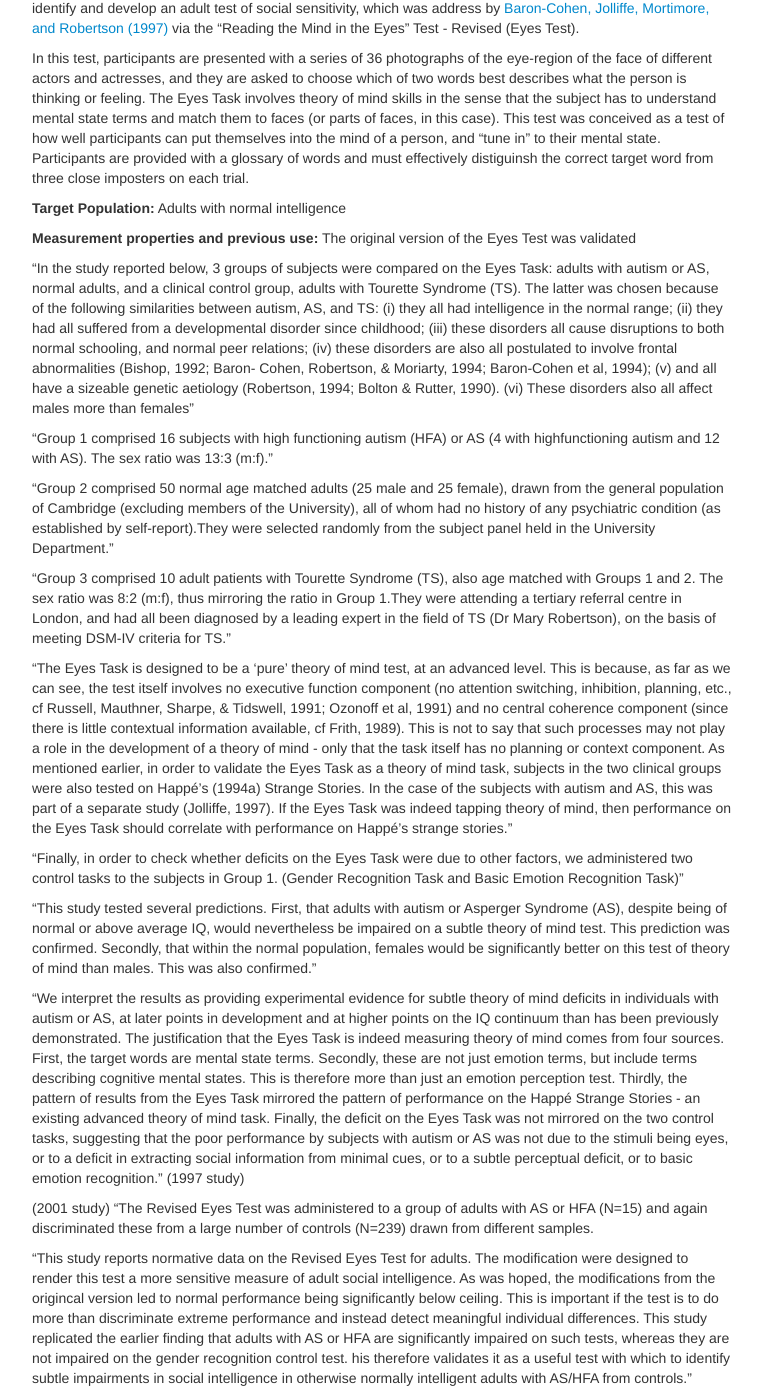
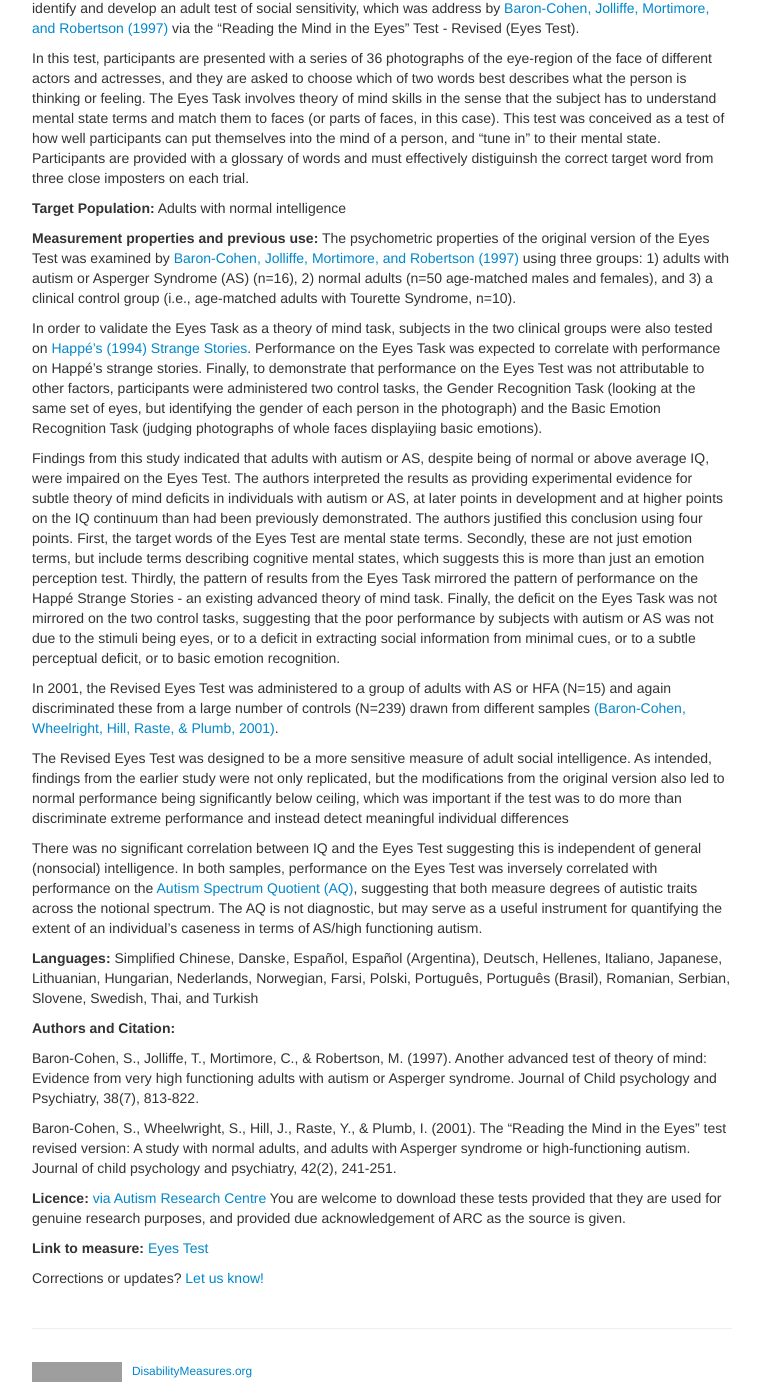
Before and after one commit to mjmaenner/disabilitymeasures, a Jekyll site: the page built from EyesTest_Adult/index.md, in a window 1280 px wide and 1400 px high, scrolled down 284 px. Shown: the whole window, without its empty margins (258-1020 px from the left). Built offline with Jekyll 4.4.1, drawn with Linux system fonts in a browser that asks for light colours; some of the changed text lies outside the part shown; grey boxes are pictures that could not be loaded.

Commit message:
completed psychometric properties

```diff
--- a/EyesTest_Adult/index.md
+++ b/EyesTest_Adult/index.md
@@ -19,75 +19,18 @@ In this test, participants are presented with a series of 36 photographs of the
 
 **Target Population:** Adults with normal intelligence
 
-**Measurement properties and previous use:** The original version of the Eyes Test was validated
+**Measurement properties and previous use:** The psychometric properties of the original version of the Eyes Test was examined by [Baron-Cohen, Jolliffe, Mortimore, and Robertson (1997)](https://www.ncbi.nlm.nih.gov/pubmed/9363580) using three groups: 1) adults with autism or Asperger Syndrome (AS) (n=16), 2) normal adults (n=50 age-matched males and females), and 3) a clinical control group (i.e., age-matched adults with Tourette Syndrome, n=10).
 
-"In the study reported below, 3 groups of subjects were compared on the Eyes Task:
-adults with autism or AS, normal adults, and a clinical control group, adults with
-Tourette Syndrome (TS). The latter was chosen because of the following similarities
-between autism, AS, and TS: (i) they all had intelligence in the normal range; (ii) they
-had all suffered from a developmental disorder since childhood; (iii) these disorders all
-cause disruptions to both normal schooling, and normal peer relations; (iv) these
-disorders are also all postulated to involve frontal abnormalities (Bishop, 1992; Baron-
-Cohen, Robertson, & Moriarty, 1994; Baron-Cohen et al, 1994); (v) and all have a
-sizeable genetic aetiology (Robertson, 1994; Bolton & Rutter, 1990). (vi) These disorders
-also all affect males more than females"
+In order to validate the Eyes Task as a theory of mind task, subjects in the two clinical groups were also tested on [Happé’s (1994) Strange Stories](https://link.springer.com/article/10.1007/BF02172093). Performance on the Eyes Task was expected to correlate with performance on Happé’s strange stories. Finally, to demonstrate that performance on the Eyes Test was not attributable to other factors, participants were administered two control tasks, the Gender Recognition Task (looking at the same set of eyes, but identifying the gender of each person in the photograph) and the Basic Emotion Recognition Task (judging photographs of whole faces displayiing basic emotions).
 
-"Group 1 comprised 16 subjects with high functioning autism (HFA) or AS (4 with highfunctioning
-autism and 12 with AS). The sex ratio was 13:3 (m:f)."
+Findings from this study indicated that adults with autism or AS, despite being of normal or above average IQ, were impaired on the Eyes Test. The authors interpreted the results as providing experimental evidence for subtle theory of mind
+deficits in individuals with autism or AS, at later points in development and at higher points on the IQ continuum than had been previously demonstrated. The authors justified this conclusion using four points. First, the target words of the Eyes Test are mental state terms. Secondly, these are not just emotion terms, but include terms describing cognitive mental states, which suggests this is more than just an emotion perception test. Thirdly, the pattern of results from the Eyes Task mirrored the pattern of performance on the Happé Strange Stories - an existing advanced theory of mind task. Finally, the deficit on the Eyes Task was not mirrored on the two control tasks, suggesting that the poor performance by subjects with autism or AS was not due to the stimuli being eyes, or to a deficit in extracting social information from minimal cues, or to a subtle perceptual deficit, or to basic emotion recognition.
 
-"Group 2 comprised 50 normal age matched adults (25 male and 25 female), drawn from
-the general population of Cambridge (excluding members of the University), all of whom
-had no history of any psychiatric condition (as established by self-report).They were
-selected randomly from the subject panel held in the University Department."
+In 2001, the Revised Eyes Test was administered to a group of adults with AS or HFA (N=15) and again discriminated these from a large number of controls (N=239) drawn from different samples [(Baron-Cohen, Wheelright, Hill, Raste, & Plumb, 2001)](https://www.cambridge.org/core/journals/journal-of-child-psychology-and-psychiatry-and-allied-disciplines/article/the-reading-the-mind-in-the-eyes-test-revised-version-a-study-with-normal-adults-and-adults-with-asperger-syndrome-or-high-functioning-autism/269621E672E0CD4CD20C33582130A8FB).
 
-"Group 3 comprised 10 adult patients with Tourette Syndrome (TS), also age matched
-with Groups 1 and 2. The sex ratio was 8:2 (m:f), thus mirroring the ratio in Group
-1.They were attending a tertiary referral centre in London, and had all been diagnosed by
-a leading expert in the field of TS (Dr Mary Robertson), on the basis of meeting DSM-IV
-criteria for TS."
+The Revised Eyes Test was designed to be a more sensitive measure of adult social intelligence. As intended, findings from the earlier study were not only replicated, but the modifications from the original version also led to normal performance being significantly below ceiling, which was important if the test was to do more than discriminate extreme performance and instead detect meaningful individual differences
 
-"The Eyes Task is designed to be a ‘pure’ theory of mind test, at an advanced level. This is
-because, as far as we can see, the test itself involves no executive function component
-(no attention switching, inhibition, planning, etc., cf Russell, Mauthner, Sharpe, &
-Tidswell, 1991; Ozonoff et al, 1991) and no central coherence component (since there is
-little contextual information available, cf Frith, 1989). This is not to say that such
-processes may not play a role in the development of a theory of mind - only that the task
-itself has no planning or context component. As mentioned earlier, in order to validate
-the Eyes Task as a theory of mind task, subjects in the two clinical groups were also
-tested on Happé’s (1994a) Strange Stories. In the case of the subjects with autism and
-AS, this was part of a separate study (Jolliffe, 1997). If the Eyes Task was indeed
-tapping theory of mind, then performance on the Eyes Task should correlate with
-performance on Happé’s strange stories."
-
-"Finally, in order to check whether deficits on the Eyes Task were due to other factors, we
-administered two control tasks to the subjects in Group 1. (Gender Recognition Task and Basic Emotion Recognition Task)"
-
-"This study tested several predictions. First, that adults with autism or Asperger Syndrome
-(AS), despite being of normal or above average IQ, would nevertheless be impaired on a
-subtle theory of mind test. This prediction was confirmed. Secondly, that within the
-normal population, females would be significantly better on this test of theory of mind
-than males. This was also confirmed."
-
-"We interpret the results as providing experimental evidence for subtle theory of mind
-deficits in individuals with autism or AS, at later points in development and at higher
-points on the IQ continuum than has been previously demonstrated. The justification that
-the Eyes Task is indeed measuring theory of mind comes from four sources. First, the
-target words are mental state terms. Secondly, these are not just emotion terms, but
-include terms describing cognitive mental states. This is therefore more than just an
-emotion perception test. Thirdly, the pattern of results from the Eyes Task mirrored the
-pattern of performance on the Happé Strange Stories - an existing advanced theory of
-mind task. Finally, the deficit on the Eyes Task was not mirrored on the two control
-tasks, suggesting that the poor performance by subjects with autism or AS was not due to
-the stimuli being eyes, or to a deficit in extracting social information from minimal cues,
-or to a subtle perceptual deficit, or to basic emotion recognition." (1997 study)
-
-
-(2001 study)
-"The Revised Eyes Test was administered to a group of adults with AS or HFA (N=15) and again discriminated these from a large number of controls (N=239) drawn from different samples.
-
-"This study reports normative data on the Revised Eyes Test for adults. The modification were designed to render this test a more sensitive measure of adult social intelligence. As was hoped, the modifications from the origincal version led to normal performance being significantly below ceiling. This is important if the test is to do more than discriminate extreme performance and instead detect meaningful individual differences. This study replicated the earlier finding that adults with AS or HFA are significantly impaired on such tests, whereas they are not impaired on the gender recognition control test. his therefore validates it as a useful test with which to identify subtle impairments in social intelligence in otherwise normally intelligent adults with AS/HFA from controls."
-
-"There was no significant correlation between IQ and the Eyes Test suggesting this is independent of general (nonsocial) intelligence. [In both samples ]Performance on the Eyes Test was inversely correlated with performance on the Autism Spectrum Quotient (AQ), suggesting that both measure degrees of autistic traits across the notional spectrum. The AQ is not diagnostic but may serve as a useful instrument for quantifying the extent of an individual's caseness in terms of AS/HFA, measuring personality traits. The present results confirm our earlier finding that adults with HFA or AS score significantly higher on the AQ than do general population controls."
+There was no significant correlation between IQ and the Eyes Test suggesting this is independent of general (nonsocial) intelligence. In both samples, performance on the Eyes Test was inversely correlated with performance on the [Autism Spectrum Quotient (AQ)](http://disabilitymeasures.org/aq/), suggesting that both measure degrees of autistic traits across the notional spectrum. The AQ is not diagnostic, but may serve as a useful instrument for quantifying the extent of an individual's caseness in terms of AS/high functioning autism.
 
 **Languages:** Simplified Chinese, Danske, Español, Español (Argentina), Deutsch, Hellenes, Italiano, Japanese, Lithuanian, Hungarian, Nederlands, Norwegian, Farsi, Polski, Português, Português (Brasil), Romanian, Serbian, Slovene, Swedish, Thai, and Turkish
 
```
